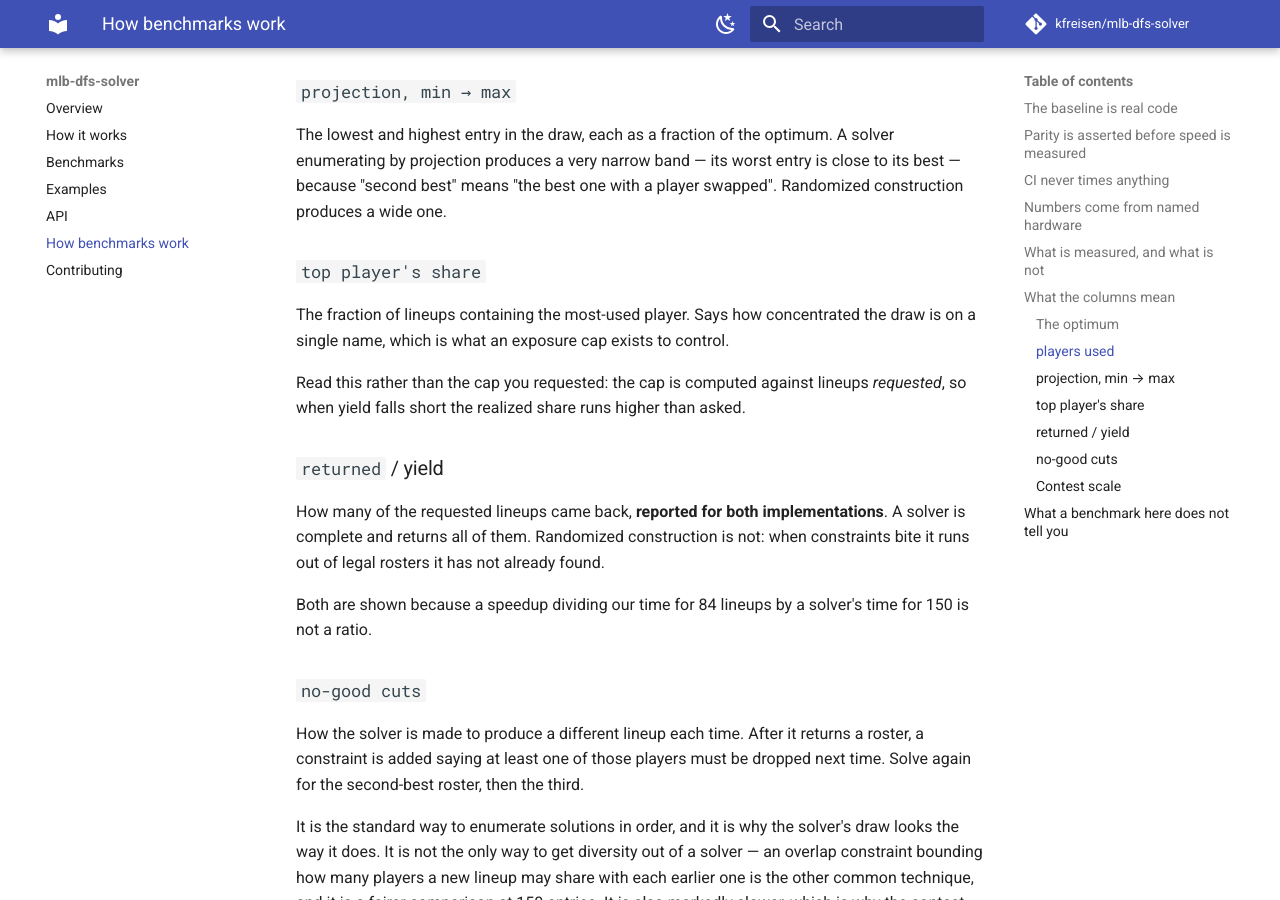
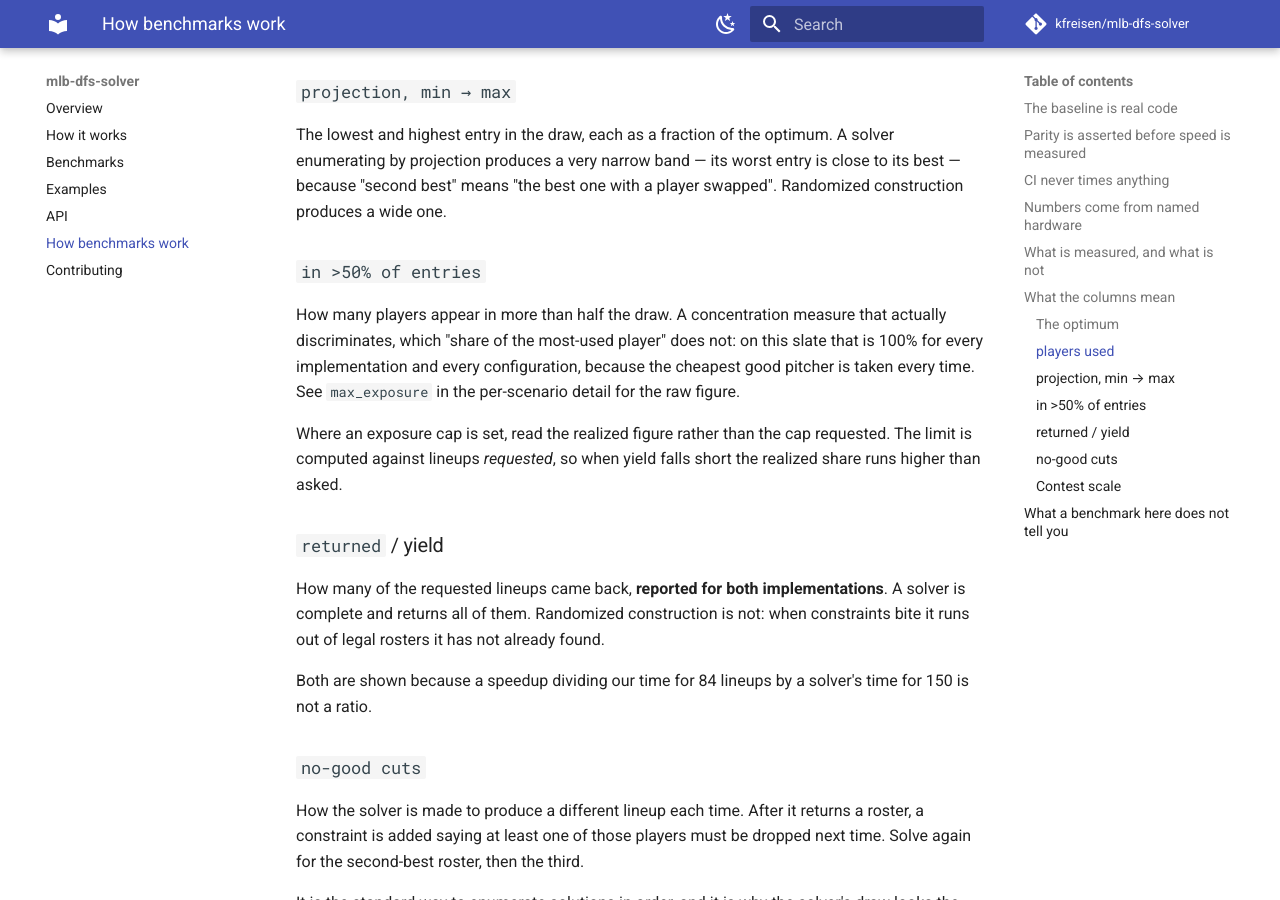
Before and after one commit to kfreisen/dfs-solver-rs, an MkDocs documentation site: the page built from docs/methodology.md, in a window 1280 px wide and 900 px high, scrolled down 2418 px. Built offline with MkDocs 1.6.1 and Material for MkDocs 9.7.7, drawn with Linux system fonts in a browser that asks for light colours; comment, search, counter and statistics services are not loaded.

Commit message:
Report a concentration measure that discriminates
'Top player's share' was 100% for every implementation in every
scenario, including ones with no locks and no exposure cap, so the
column said nothing. The cause is real: DK_MLB_CLASSIC fills pitchers
last, so they get whatever budget survives and the cheapest good arm
is taken every time.

Report how many players appear in more than half the draw instead, and
keep the raw figure in the per-scenario detail. Also widen the duration
formatter -- 182.8s and 151.5s both rendered as '3 min'.

Co-Authored-By: Claude Opus 5 (1M context) <noreply@anthropic.com>
Claude-Session: https://claude.ai/code/session_01DbPZK2RQwc764y5Pr32kWR

```diff
--- a/docs/hooks/bench_tables.py
+++ b/docs/hooks/bench_tables.py
@@ -49,11 +49,11 @@ def duration(seconds: float) -> str:
         return f"{seconds * 1e6:.0f} µs"
     if seconds < 1.0:
         return f"{seconds * 1e3:.0f} ms"
-    if seconds < 90.0:
+    if seconds < 600.0:
         return f"{seconds:.1f} s"
     if seconds < 5400.0:
-        return f"{seconds / 60:.0f} min"
-    return f"{seconds / 3600:.1f} hr"
+        return f"{seconds / 60:.1f} min"
+    return f"{seconds / 3600:.2f} hr"
 
 
 def latest_results() -> list[dict[str, Any]]:
--- a/docs/methodology.md
+++ b/docs/methodology.md
@@ -105,13 +105,17 @@ solver enumerating by projection produces a very narrow band — its worst entry
 close to its best — because "second best" means "the best one with a player
 swapped". Randomized construction produces a wide one.
 
-### `top player's share`
+### `in >50% of entries`
 
-The fraction of lineups containing the most-used player. Says how concentrated
-the draw is on a single name, which is what an exposure cap exists to control.
+How many players appear in more than half the draw. A concentration measure that
+actually discriminates, which "share of the most-used player" does not: on this
+slate that is 100% for every implementation and every configuration, because the
+cheapest good pitcher is taken every time. See `max_exposure` in the per-scenario
+detail for the raw figure.
 
-Read this rather than the cap you requested: the cap is computed against lineups
-*requested*, so when yield falls short the realized share runs higher than asked.
+Where an exposure cap is set, read the realized figure rather than the cap
+requested. The limit is computed against lineups *requested*, so when yield falls
+short the realized share runs higher than asked.
 
 ### `returned` / yield
 
```
Also changed, not shown: README.md (+3 -2 lines), 1 other file.
